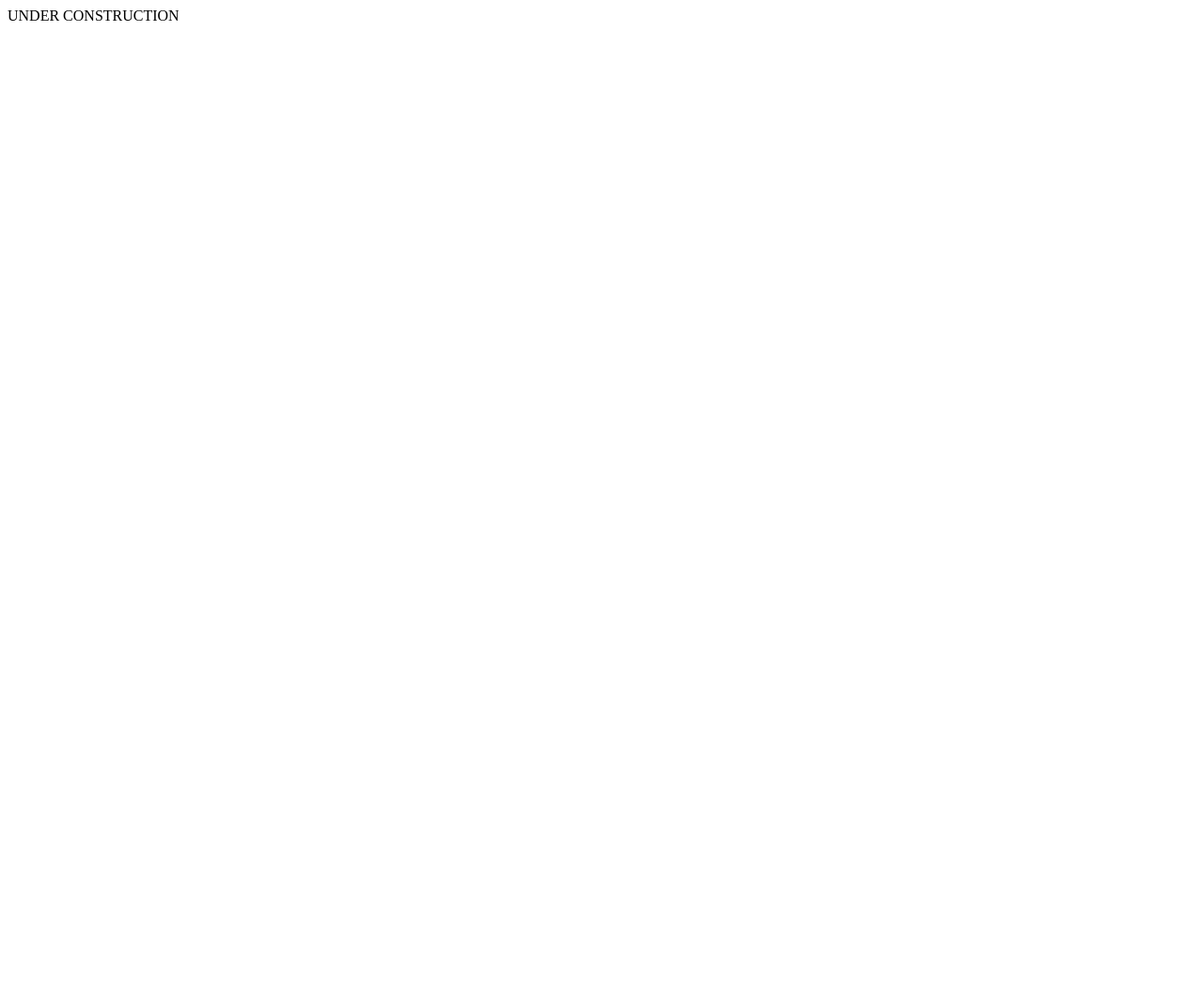
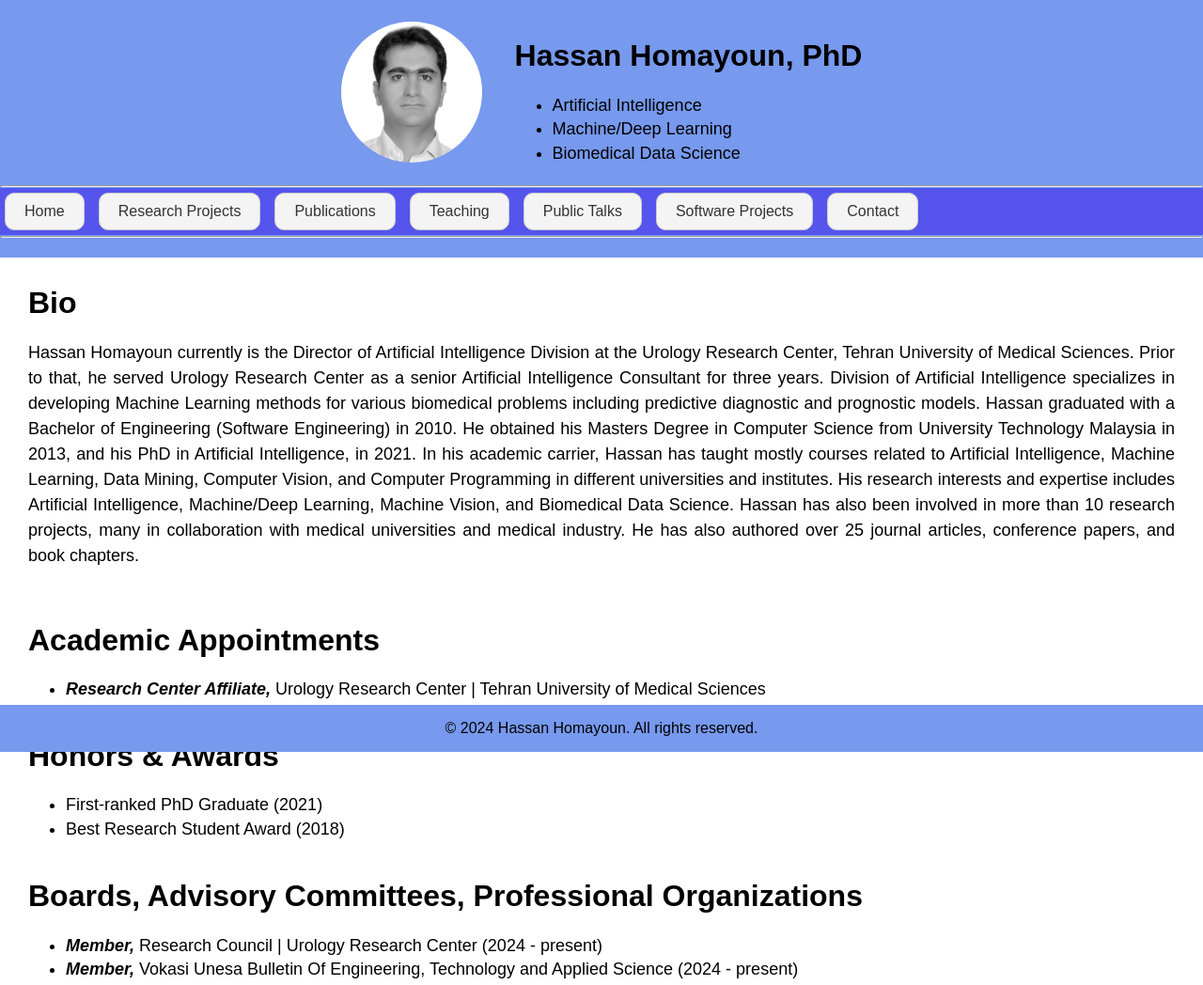
Before and after one commit to hassanhomayoun/hassanhomayoun, a plain HTML site: page index.html in a window 1280 px wide. Shown: the whole page at 94% size. Before the commit the page ends 800 px from the top, so only its background shows below. Drawn offline with Linux system fonts and the light colour scheme.

Commit message:
Sep 2024
First draft.

```diff
--- /dev/null
+++ b/contact.html
@@ -0,0 +1,51 @@
+<!DOCTYPE html>
+<html lang="en">
+<head>
+    <meta charset="UTF-8">
+    <meta name="viewport" content="width=device-width, initial-scale=1.0">
+    <title>Hassan Homayoun, PhD</title>
+    <link rel="stylesheet" href="styles.css">
+</head>
+<body>
+    <header>
+        <div class="header-content">
+            <img src="resources/myphoto2.JPG" alt="Your Photo" class="profile-photo">
+            <div class="header-text">
+                <h1>Hassan Homayoun, PhD</h1>
+                <ul class="bio-list">
+                    <li class="bio-list-item">Artificial Intelligence</li>
+                    <li class="bio-list-item">Machine/Deep Learning</li>
+                    <li class="bio-list-item">Biomedical Data Science</li>
+                </ul>
+            </div>
+        </div>
+        <hr class="h-line">
+        <nav class="left-nav">
+            <ul>
+                <li><a href="index.html">Home</a></li>
+                <li><a href="research.html">Research Projects</a></li>
+                <li><a href="publications.html">Publications</a></li>
+                <li><a href="teaching.html">Teaching</a></li>
+                <li><a href="talks.html">Public Talks</a></li>
+                <li><a href="software.html">Software Projects</a></li>
+                <li><a href="contact.html">Contact</a></li>
+            </ul>
+        </nav>
+        <hr class="h-line">
+    </header>
+
+    <main>
+        <h1>You can reach me through:</h1>
+                <ul class="list-contact">
+                    <li class="contact-list-item"> my first name {dot} my last name {at} hotmail {dot} com</li>
+                </ul>
+        <br>
+        <br>
+    </main>
+
+    <!-- Include Footer -->
+    <footer>
+        <p>© 2024 Hassan Homayoun. All rights reserved.</p>
+    </footer>
+</body>
+</html>
--- a/index.html
+++ b/index.html
@@ -1 +1,71 @@
-UNDER CONSTRUCTION
+<!DOCTYPE html>
+<html lang="en">
+<head>
+    <meta charset="UTF-8">
+    <meta name="viewport" content="width=device-width, initial-scale=1.0">
+    <title>Hassan Homayoun, PhD</title>
+    <link rel="stylesheet" href="styles.css">
+</head>
+<body>
+    <header>
+        <div class="header-content">
+            <img src="resources/myphoto2.JPG" alt="Your Photo" class="profile-photo">
+            <div class="header-text">
+                <h1>Hassan Homayoun, PhD</h1>
+                <ul class="bio-list">
+                    <li class="bio-list-item">Artificial Intelligence</li>
+                    <li class="bio-list-item">Machine/Deep Learning</li>
+                    <li class="bio-list-item">Biomedical Data Science</li>
+                </ul>
+            </div>
+        </div>
+        <hr class="h-line">
+        <nav class="left-nav">
+            <ul>
+                <li><a href="index.html">Home</a></li>
+                <li><a href="research.html">Research Projects</a></li>
+                <li><a href="publications.html">Publications</a></li>
+                <li><a href="teaching.html">Teaching</a></li>
+                <li><a href="talks.html">Public Talks</a></li>
+                <li><a href="software.html">Software Projects</a></li>
+                <li><a href="contact.html">Contact</a></li>
+            </ul>
+        </nav>
+        <hr class="h-line">
+    </header>
+
+    <main>
+        <h1>Bio</h1>
+        <p class="bio-paragraph">
+            Hassan Homayoun currently is the Director of Artificial Intelligence Division at the Urology Research Center, Tehran University of Medical Sciences. Prior to that, he served Urology Research Center as a senior Artificial Intelligence Consultant for three years. Division of Artificial Intelligence specializes in developing Machine Learning methods for various biomedical problems including predictive diagnostic and prognostic models. Hassan graduated with a Bachelor of Engineering (Software Engineering) in 2010. He obtained his Masters Degree in Computer Science from University Technology Malaysia in 2013, and his PhD in Artificial Intelligence, in 2021. In his academic carrier, Hassan has taught mostly courses related to Artificial Intelligence, Machine Learning, Data Mining, Computer Vision, and Computer Programming in different universities and institutes. His research interests and expertise includes Artificial Intelligence, Machine/Deep Learning, Machine Vision, and Biomedical Data Science. Hassan has also been involved in more than 10 research projects, many in collaboration with medical universities and medical industry. He has also authored over 25 journal articles, conference papers, and book chapters.
+        </p>
+        <br>
+
+        <h1>Academic Appointments</h1>
+                <ul class="bio-list">
+                    <li class="bio-list-item"><B><I>Research Center Affiliate,</I></B> Urology Research Center | Tehran University of Medical Sciences</li>
+                </ul>
+        <br>
+
+        <h1>Honors & Awards</h1>
+                <ul class="bio-list">
+                    <li class="bio-list-item">First-ranked PhD Graduate (2021)</li>
+                    <li class="bio-list-item">Best Research Student Award (2018)</li>
+                </ul>
+        <br>
+
+        <h1>Boards, Advisory Committees, Professional Organizations</h1>
+                <ul class="bio-list">
+                    <li class="bio-list-item"><B><I>Member, </I></B>Research Council | Urology Research Center (2024 - present)</li>
+                    <li class="bio-list-item"><B><I>Member,</I></B> Vokasi Unesa Bulletin Of Engineering, Technology and Applied Science (2024 - present)</li>
+                </ul>
+        <br>
+        <br>
+    </main>
+
+    <!-- Include Footer -->
+    <footer>
+        <p>© 2024 Hassan Homayoun. All rights reserved.</p>
+    </footer>
+</body>
+</html>
--- /dev/null
+++ b/styles.css
@@ -0,0 +1,118 @@
+body {
+    font-family: Arial, sans-serif;
+    margin: 0;
+    padding: 0;
+}
+
+header {
+    background-color: #7799ee;
+    padding: 20px 0;
+    text-align: center;
+}
+
+.header-content {
+    display: flex;
+    align-items: center;
+    justify-content: center;
+    margin-bottom: 20px;
+}
+
+.profile-photo {
+    width: 150px;
+    height: 150px;
+    border-radius: 50%;
+    margin-right: 35px;
+}
+
+.header-text {
+    text-align: left;
+}
+
+.header-bullette{
+    list-style-type: disc;
+}
+.h-line{
+    padding: 0px;
+    margin: 1px;
+}
+.left-nav {
+    background-color: #5555ee; /* Change this to your desired background color */
+    text-align: left;
+    padding: 5px;
+}
+
+nav ul {
+    list-style-type: none;
+    padding: 0;
+    margin: 0;
+    display: flex;
+}
+
+nav ul li {
+    margin-right: 15px;
+    /*margin: 10px 0;*/
+    /*padding: 10px;
+    border: 2px solid #ffffff; /* Change this to your desired border color */
+    /*background-color: #0056b3; /* Change this to your desired background color */
+    /*border-radius: 5px; /* Optional: for rounded corners */
+}
+
+nav ul li a {
+    text-decoration: none;
+    padding: 10px 20px;
+    background-color: #f4f4f4;
+    color: #333;
+    display: block;
+    border: 1px solid #ccc;
+    border-radius: 10px;
+}
+
+nav ul li a:hover {
+  background-color: #ddd; /* Change background on hover */
+}
+
+main {
+    margin: 30px 30px;
+}
+.bio-paragraph{
+    font-size:18px;
+    text-align:justify;
+    line-height: 1.5;
+}
+
+.bio-list{
+    display: block;
+    list-style-type: disc;
+    margin-top: 0em;
+    margin-bottom: 0em;
+    margin-left: 0;
+    margin-right: 0;
+    padding-left: 40px;
+    line-height:160%
+}
+
+.bio-list-item{
+    font-size:18px;
+}
+footer {
+    background-color: #7799ee;/*f8f9fa;*/
+    padding: 0 0;
+    text-align: center;
+    position: fixed;
+    width: 100%;
+    bottom: 0;
+}
+
+/*          Contact Page           */
+.list-contact {
+    list-style: none; /* Remove default bullets */
+}
+.list-contact li::before {
+    content: url('resources/Email_icon.png'); /* Path to the first custom icon */
+    /*display: inline-block;*/
+    margin-right: 10px; /* Add spacing between icon and text */
+}
+
+.contact-list-item{
+    font-size:18px;
+}
```
Also changed, not shown: resources/Email_icon.png (added), resources/myphoto2.JPG (added).
